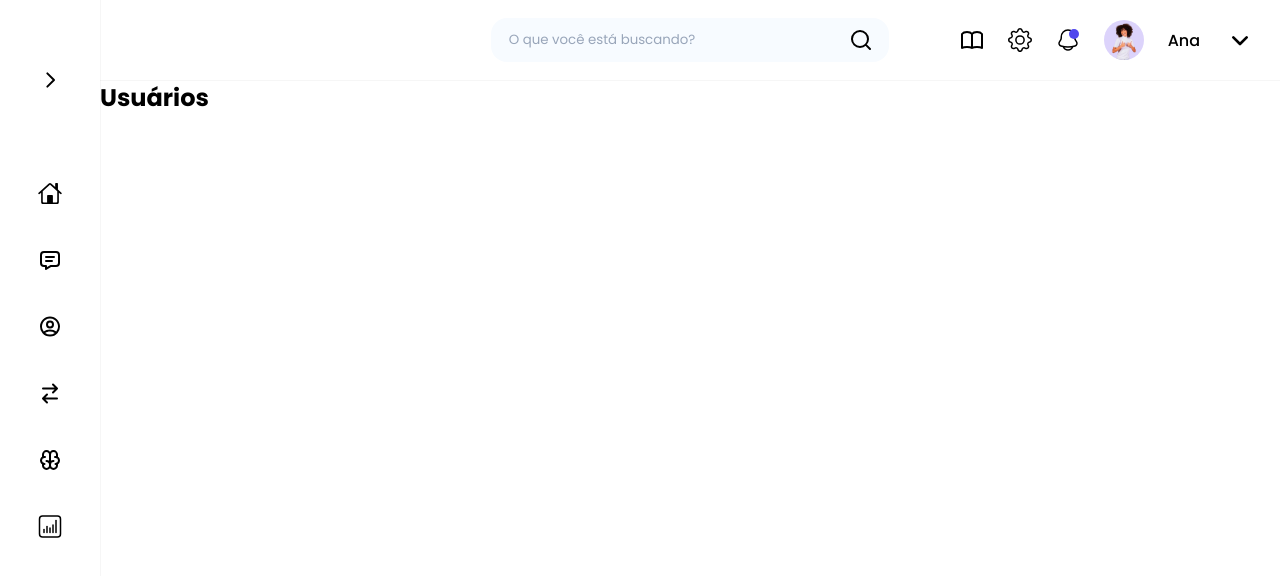
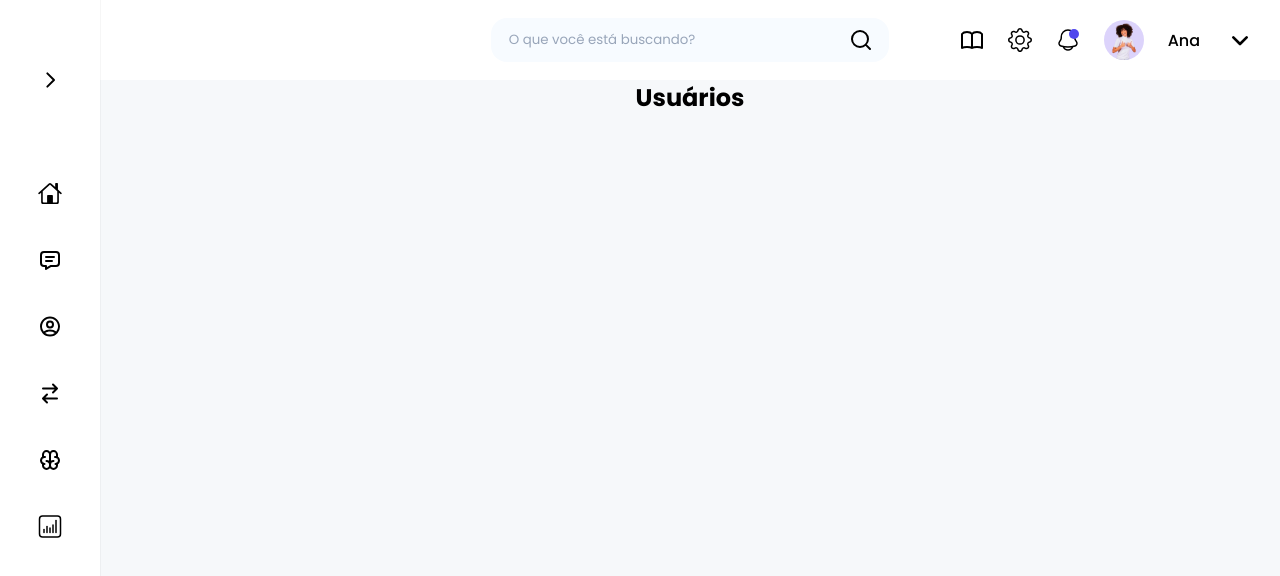
Before and after one commit to leo3210k/Teste_First_Decision, an Angular app: page / in a window 1280 px wide. Shown: the top 576 px of the page. Built offline with nearby package versions, Linux system fonts and the light colour scheme.

Commit message:
feat: add display flex and background color to main-container

```diff
--- a/src/app/components/main/main.component.css
+++ b/src/app/components/main/main.component.css
@@ -1,3 +1,8 @@
 .main-container {
   height: 100%;
+
+  display: flex;
+  justify-content: center;
+
+  background-color: var(--aqua-haze);
 }
```
